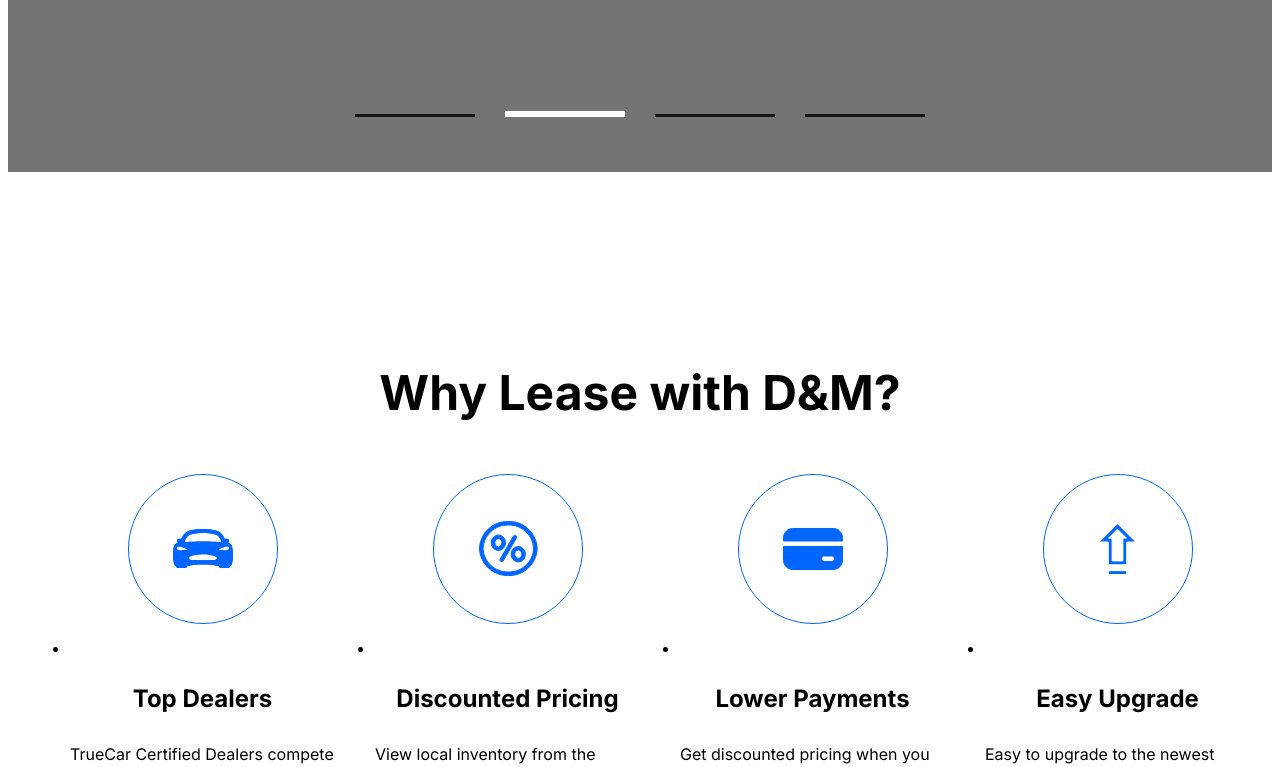
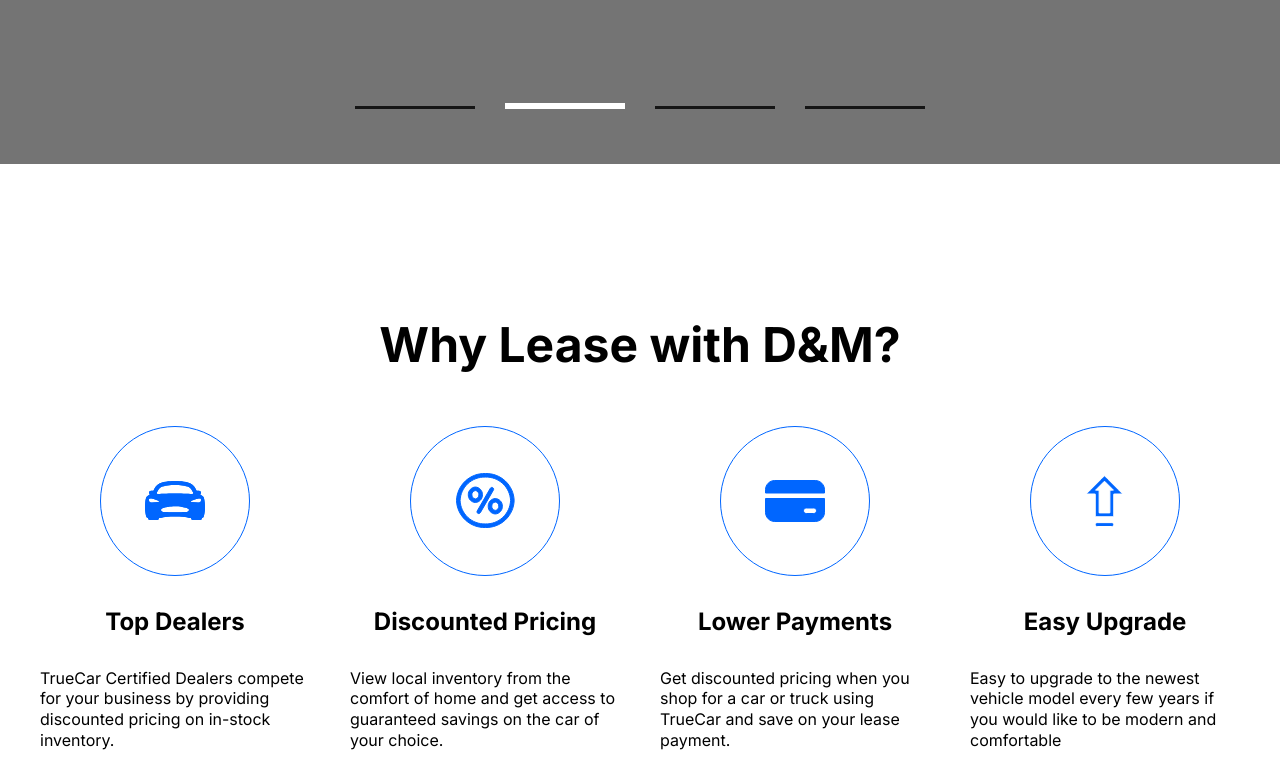
Before and after one commit to AlexPotap911/Lease-cars, a plain HTML site: page index.html in a window 1280 px wide. Shown: the part 636-1403 px from the top of the page. Drawn offline with nearby package versions, Linux system fonts and the light colour scheme; the site is published under a folder, as on GitHub Pages, so addresses that start at the root find nothing.

Commit message:
changed path to nullstyles

```diff
--- a/css/style.css
+++ b/css/style.css
@@ -1,5 +1,5 @@
 @import url("https://fonts.googleapis.com/css2?family=Inter:wght@400;700&display=swap");
-@import url(/css/nullstyle.css);
+@import url(../css/nullstyle.css);
 
 body {
   font-family: "Inter", sans-serif;
```
